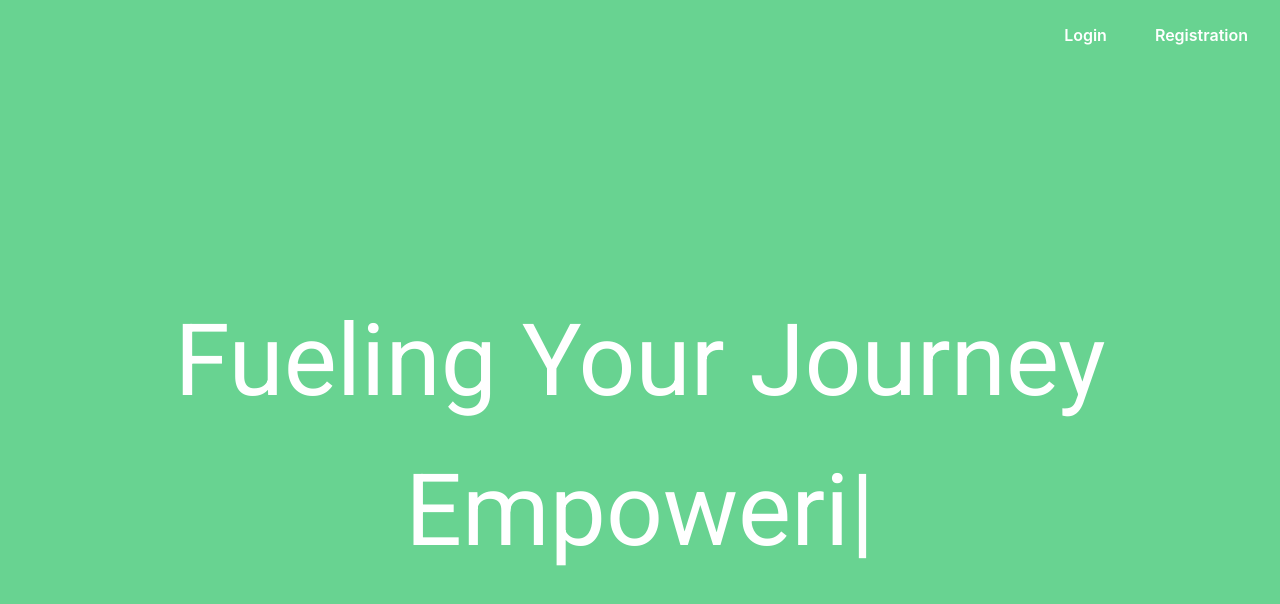
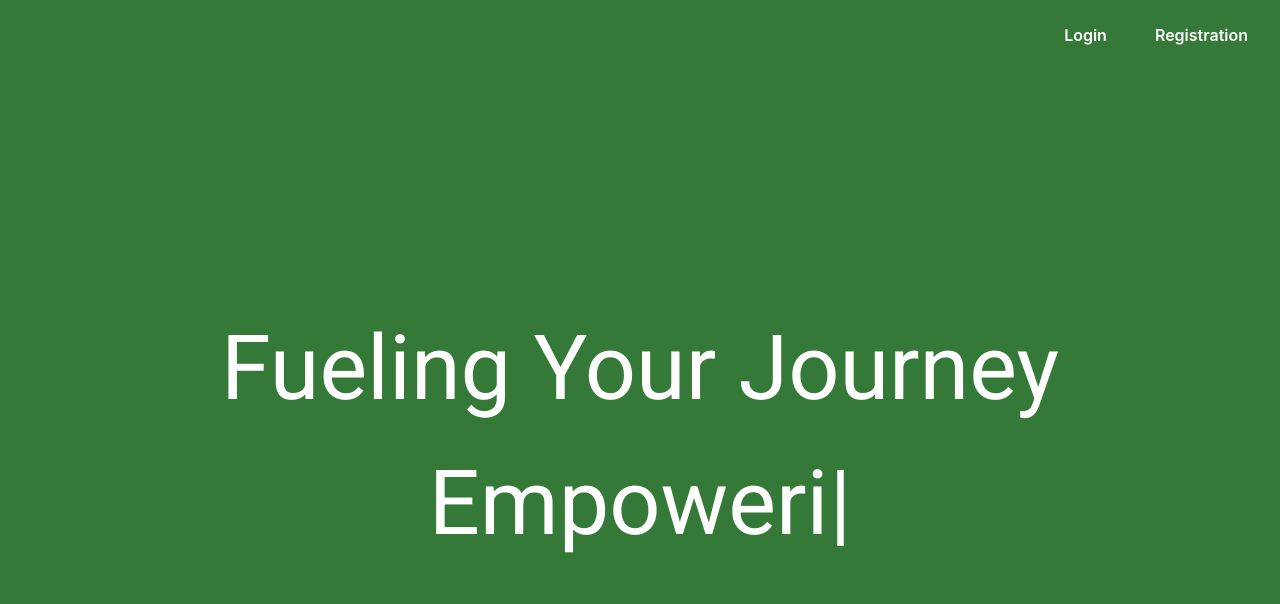
Before and after one commit to jaykeburger/cosc4353-gp, a React (Create React App) app in the folder frontend/: page / in a window 1280 px wide. Shown: the top 604 px of the page. Built offline with nearby package versions, Linux system fonts and the light colour scheme.

Commit message:
bg color change to home, login, and reg

```diff
--- a/frontend/src/pages/Homepage.js
+++ b/frontend/src/pages/Homepage.js
@@ -7,7 +7,7 @@
 export default function Homepage() {
 
   return (
-    <Flex direction="column" minHeight="100vh" justifyContent="space-between" bgColor="green.300">
+    <Flex direction="column" minHeight="100vh" justifyContent="space-between" bgColor="#347937">
       <Flex justifyContent="flex-end" p={4}>
         <Button as={RouterLink} to="/login" colorScheme="white" mr={4}>
           Login
@@ -17,9 +17,9 @@
         </Button>
       </Flex>
 
-      <Flex flexGrow={1} alignItems="center" justifyContent="center" bgColor="green.300">
+      <Flex flexGrow={1} alignItems="center" justifyContent="center" bgColor="#347937">
         <Stack spacing={0}>
-          <Text textAlign={'center'} fontSize='100px' color="white" fontFamily="roboto">
+          <Text textAlign={'center'} fontSize='90px' color="white" fontFamily="roboto">
           <Typewriter
             options={{
                 autoStart: true,
--- a/frontend/src/pages/Login.js
+++ b/frontend/src/pages/Login.js
@@ -49,7 +49,7 @@
 
 
   return (
-    <Flex height="100vh" alignItems="center" justifyContent="center" bgColor="green.200">
+    <Flex height="100vh" alignItems="center" justifyContent="center" bgColor="#449C48">
       <Flex position="absolute" top={0} right={0} p={4} justifyContent="flex-end">
         <Button as={RouterLink} to="/" colorScheme="white">
           Home
--- a/frontend/src/pages/Registration.js
+++ b/frontend/src/pages/Registration.js
@@ -66,7 +66,7 @@
       height="100vh"
       alignItems="center"
       justifyContent="center"
-      bgColor="green.200"
+      bgColor="#449C48"
     >
       <Flex position="absolute" top={0} right={0} p={4}justifyContent="flex-end">
         <Button as={RouterLink} to="/" colorScheme="white">
```
